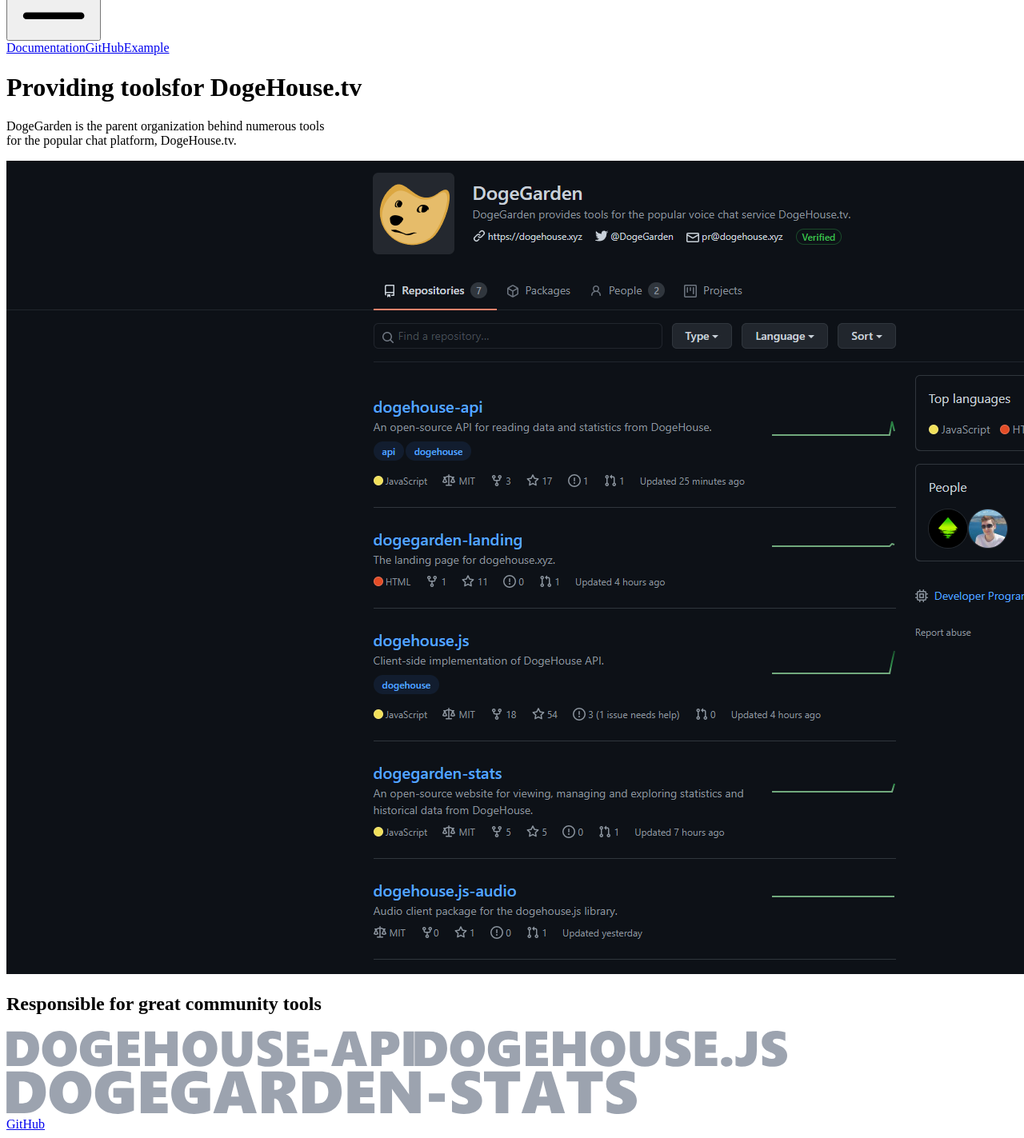
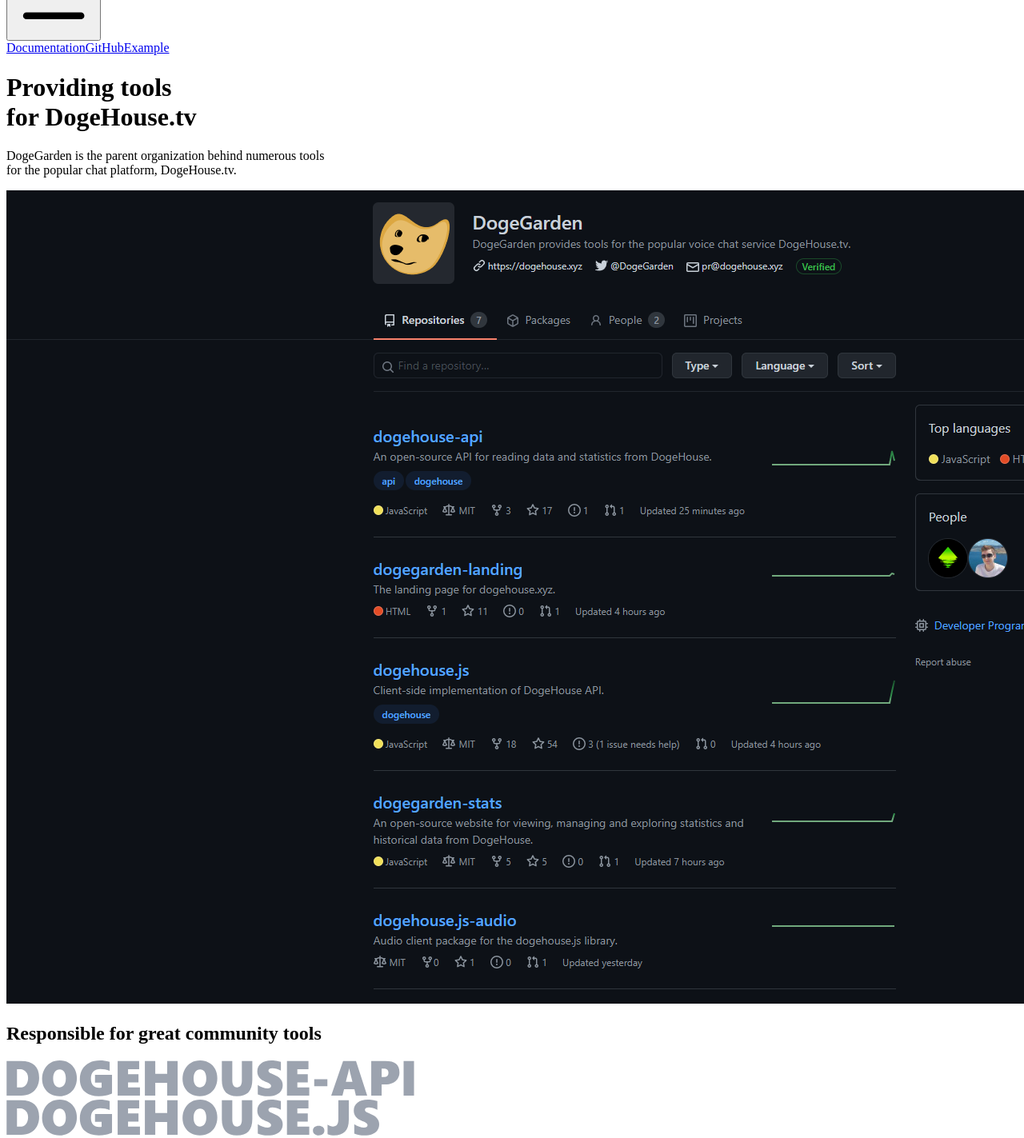
Before and after one commit to dogegarden/landing, a Next.js app: page / in a window 1280 px wide. Shown: the part 920-2343 px from the top of the page at 80% size. Built offline with nearby package versions, Linux system fonts and the light colour scheme.

Commit message:
idk man, the site looks like it has more style + changed some of the buttons

```diff
--- /dev/null
+++ b/haticus/components/index/hero.css
@@ -0,0 +1,69 @@
+.buttonForApi:hover {
+  transform: scale(1.2);
+  transition-duration: 0.5s;
+}
+
+.buttonForStats:hover {
+  transform: scale(1.1);
+  transition-duration: 0.5s;
+}
+
+.buttonForJS:hover {
+  transform: scale(1.2);
+  transition-duration: 0.5s;
+}
+
+@keyframes slideInFromLeft {
+    0% {
+      transform: translateX(-200%);
+    }
+
+    90% {
+      transform: translateX(1%);
+    }
+
+    100% {
+      transform: translate(0);
+    }
+}
+
+@keyframes slideInFromRight {
+    0% {
+      transform: translateX(200%);
+    }
+
+    100% {
+      transform: translate(0);
+    }
+}
+
+@keyframes slideInFromDown {
+    0% {
+      transform: translateY(200%);
+    }
+
+    100% {
+      transform: translate(0);
+    }
+}
+
+.previewImage {
+  animation: 2s ease-out 0s 1 slideInFromDown;
+}
+
+.providingToolsText {
+  animation: 2s ease-out 0s 1 slideInFromLeft;
+}
+
+.forDogehouseText {
+  animation: 2.5s ease-out 0s 1 slideInFromLeft;
+}
+
+.DogeGardenLogoB {
+  animation: 1s ease-out 0s 1 slideInFromLeft;
+}
+
+.DogeGardenLogoB:hover {
+  transform: scale(1.05);
+  transition-duration: 2s;
+}
--- a/haticus/components/index/hero.tsx
+++ b/haticus/components/index/hero.tsx
@@ -80,6 +80,7 @@
               aria-label='Global'>
               <div className='flex items-center flex-1 md:inset-y-0 md:left-0'>
                 <div className='flex items-center justify-between w-full md:w-auto'>
+                <div className='DogeGardenLogoB'>
                   <Link href='/'>
                     <a>
                       <span className='sr-only'>{settings.name}</span>
@@ -90,6 +91,7 @@
                       />
                     </a>
                   </Link>
+                  </div>
                   <div className='-mr-2 flex items-center md:hidden'>
                     <button
                       type='button'
@@ -213,8 +215,13 @@
           <div className='mt-16 mx-auto max-w-7xl px-4 sm:mt-24 sm:px-6'>
             <div className='text-center'>
               <h1 className='text-4xl tracking-tight font-extrabold text-gray-900 sm:text-5xl md:text-6xl'>
+              <div className='providingToolsText'>
                 <span className='block'>Providing tools</span>
+              </div>
+
+              <div className='forDogehouseText'>
                 <span className='block text-dc'>for DogeHouse.tv</span>
+              </div>
               </h1>
               <p className='mt-3 max-w-md mx-auto text-base text-gray-500 sm:text-lg md:mt-5 md:text-xl md:max-w-3xl'>
                 DogeGarden is the parent organization behind numerous tools
@@ -229,11 +236,13 @@
             <div className='flex-1 w-full bg-ghc'></div>
           </div>
           <div className='max-w-7xl mx-auto px-4 sm:px-6'>
+          <div className='previewImage'>
             <img
               className='relative rounded-lg shadow-lg'
               src='/images/preview.png'
               alt='App screenshot'
             />
+          </div>
           </div>
         </div>
       </div>
@@ -243,6 +252,7 @@
             Responsible for great community tools
           </h2>
           <div className='mt-8 flex flex-col lg:flex-row items-center justify-center gap-y-8 lg:gap-y-0 lg:gap-x-16'>
+          <div className='buttonForApi'>
             <a
               href='https://github.com/dogegarden/dogehouse-api'
               target='_blank'>
@@ -252,7 +262,8 @@
                 alt='DogeHouse API Logo'
               />
             </a>
-
+            </div>
+          <div className='buttonForJS'>
             <a
               href='https://github.com/dogegarden/dogehouse.js'
               target='_blank'>
@@ -262,7 +273,8 @@
                 alt='DogeHouse.js Logo'
               />
             </a>
-
+          </div>
+          <div className='buttonForStats'>
             <a
               href='https://github.com/dogegarden/dogegarden-stats'
               target='_blank'>
@@ -272,6 +284,7 @@
                 alt='DogeGarden Stats Logo'
               />
             </a>
+            </div>
           </div>
         </div>
       </div>
--- a/pages/_app.tsx
+++ b/pages/_app.tsx
@@ -1,4 +1,5 @@
 import 'tailwindcss/tailwind.css';
+import '../haticus/components/index/hero.css';
 
 import Head from 'next/head';
 import { settings } from '../haticus/settings';
```
